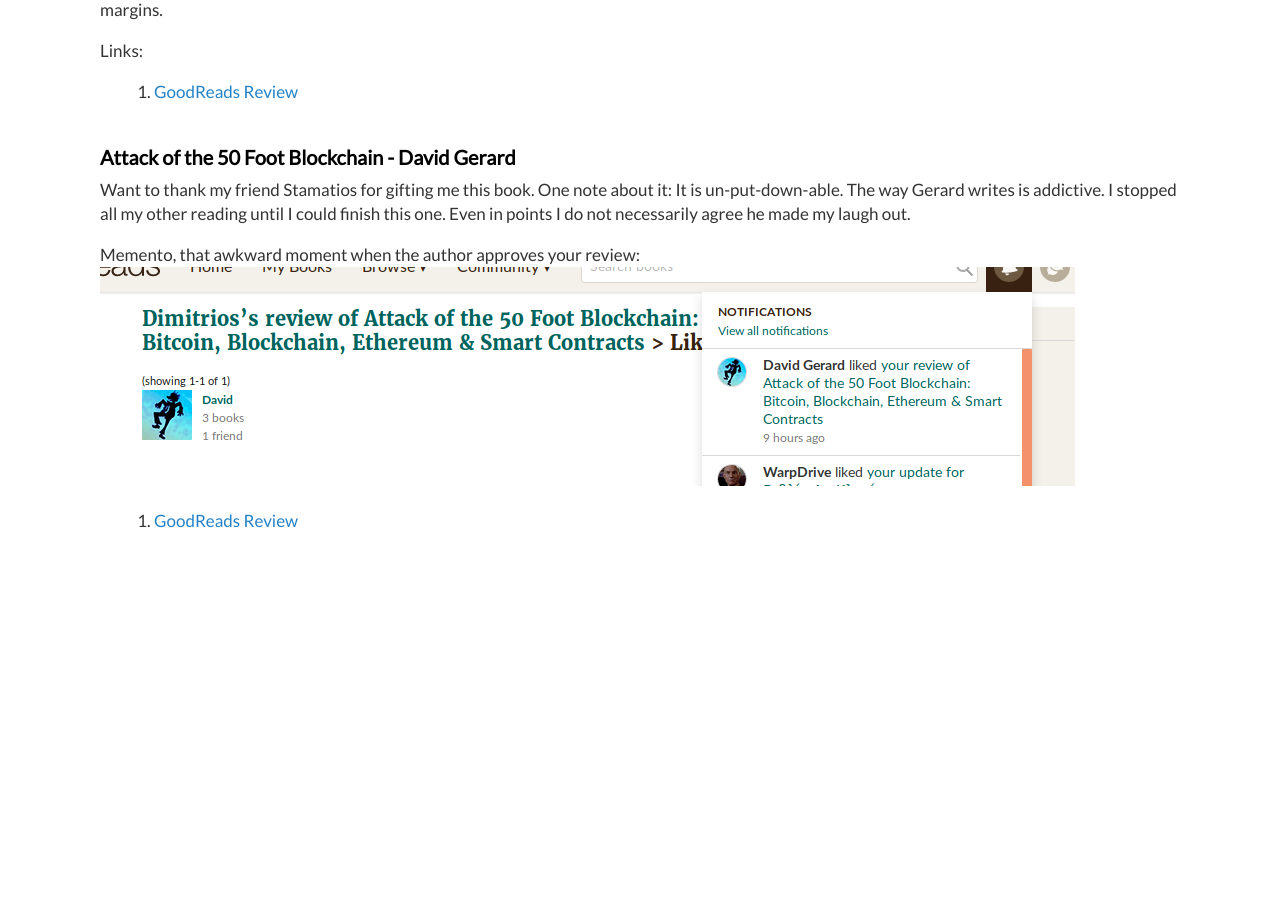
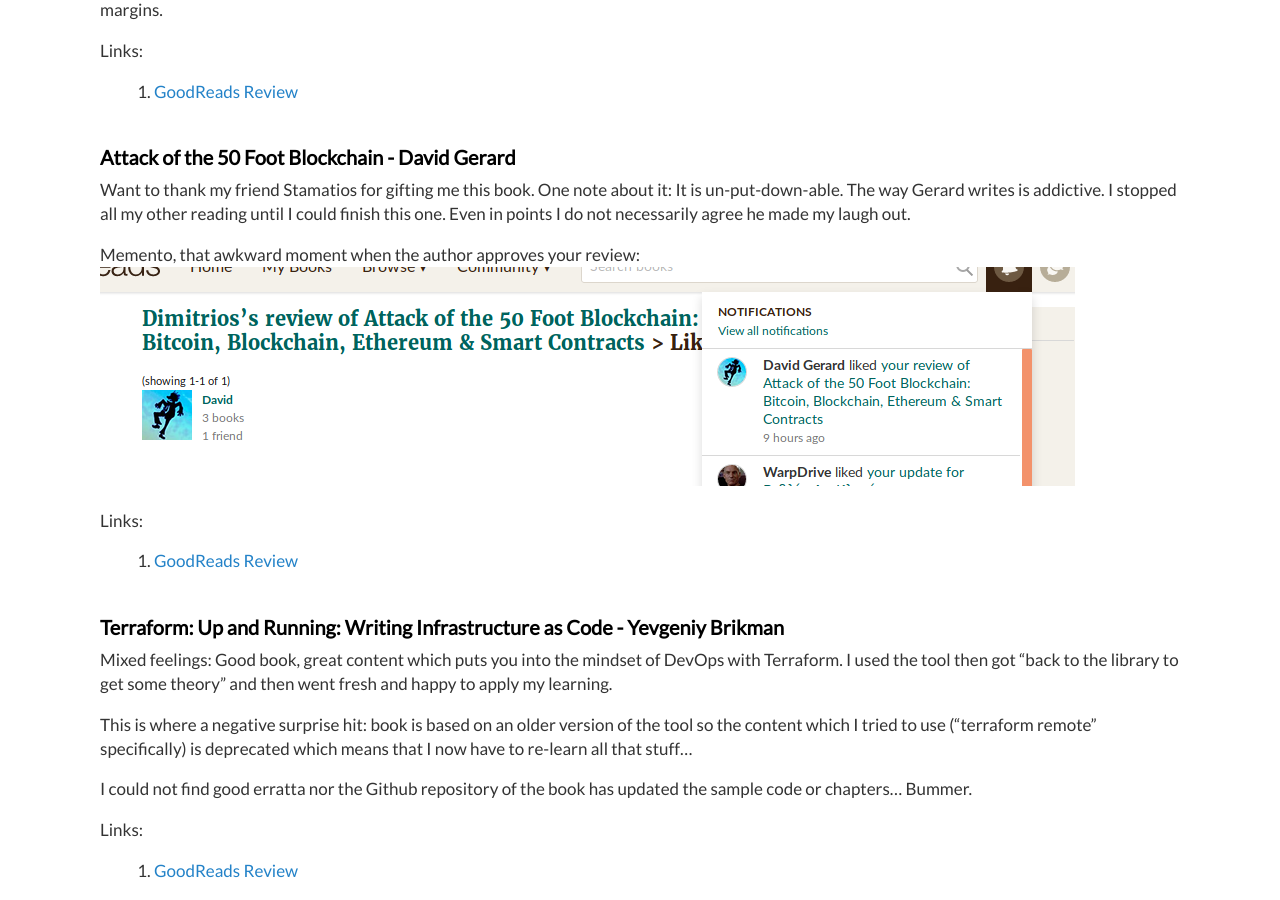
Before and after one commit to dimitrismistriotis/dimitrismistriotis.github.io, a Jekyll site: the page built from _posts/2018-01-21-books_of_2018.md, in a window 1280 px wide and 900 px high, scrolled down 5239 px. Built offline with Jekyll 4.4.1, drawn with Linux system fonts in a browser that asks for light colours; before the commit the page ends 5788 px from its top, so only the background shows below that.

Commit message:
Terraorm

```diff
--- a/_posts/2018-01-21-books_of_2018.md
+++ b/_posts/2018-01-21-books_of_2018.md
@@ -316,4 +316,23 @@
 Memento, that awkward moment when the author approves your review:
 ![](images/mementos/David_Gerard_approves.png)
 
+Links:
+
 1.  [GoodReads Review](https://www.goodreads.com/review/show/2425802575)
+
+## Terraform: Up and Running: Writing Infrastructure as Code - Yevgeniy Brikman
+
+Mixed feelings: Good book, great content which puts you into the mindset of
+DevOps with Terraform. I used the tool then got "back to the library to get
+some theory" and then went fresh and happy to apply my learning.
+
+This is where a negative surprise hit: book is based on an older version of the
+tool so the content which I tried to use ("terraform remote" specifically) is
+deprecated which means that I now have to re-learn all that stuff...
+
+I could not find good erratta nor the Github repository of the book has updated
+the sample code or chapters... Bummer.
+
+Links:
+
+1.  [GoodReads Review](https://www.goodreads.com/review/show/2426997648)
```
